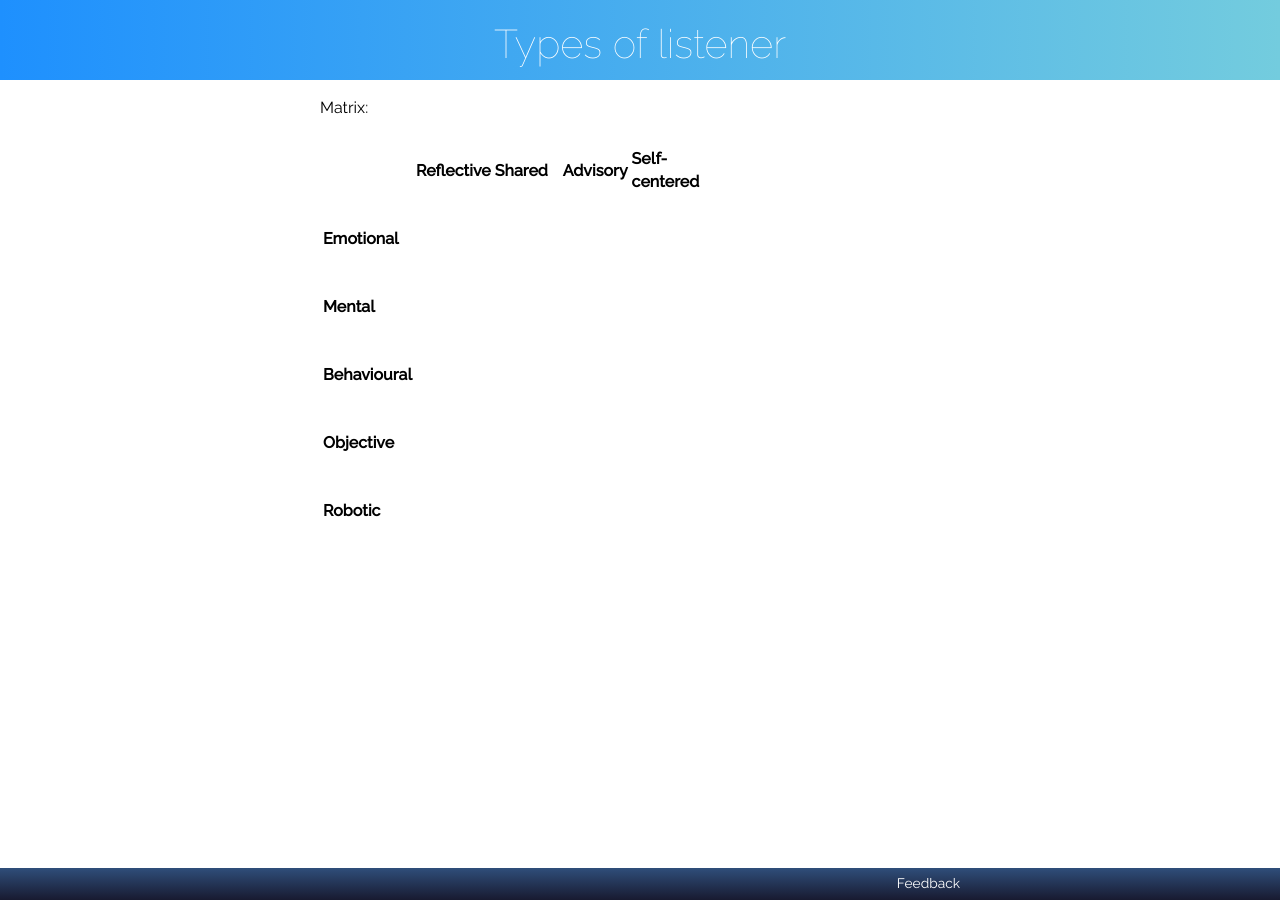
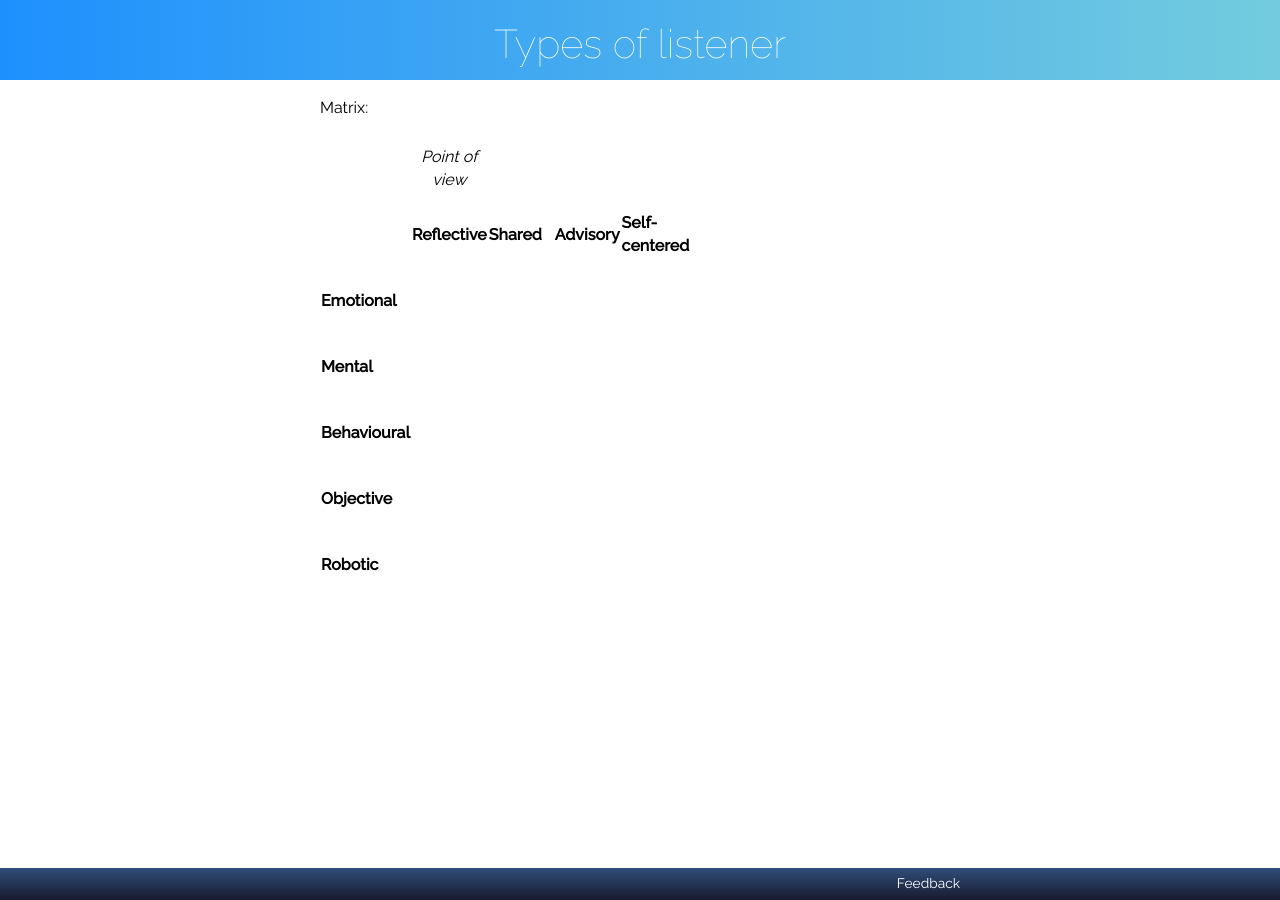
Before and after one commit to RarelyCharlie/rarelycharlie.github.io, a Jekyll site: the page built from _draft/types.md, in a window 1280 px wide. Built offline with Jekyll 4.4.1, drawn with Linux system fonts in a browser that asks for light colours.

Commit message:
Update types.md

```diff
--- a/_draft/types.md
+++ b/_draft/types.md
@@ -5,7 +5,8 @@ feedback: https://www.7cups.com/@RarelyCharlie
 ---
 Matrix:
 
-<style>td {width: 4em; height: 4em;}</style>
+<style>table {border-collapse: collapse;} td {width: 4em; height: 4em;} tr:first-child td {text-align: center;}</style>
+||*Point of view*{:colspan="4" style="text-align: center;"}|
 ||**Reflective**|**Shared**|**Advisory**|**Self-centered**|
 |**Emotional**||||
 |**Mental**||||
```
